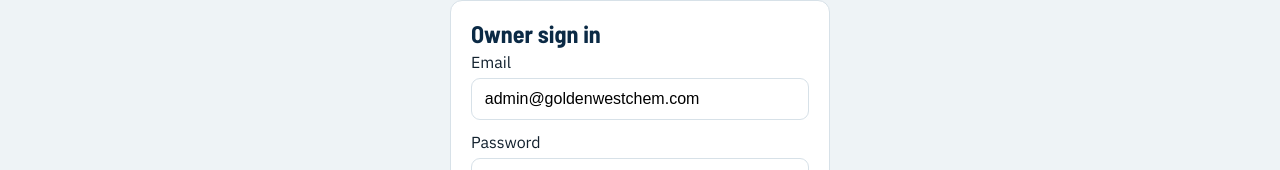
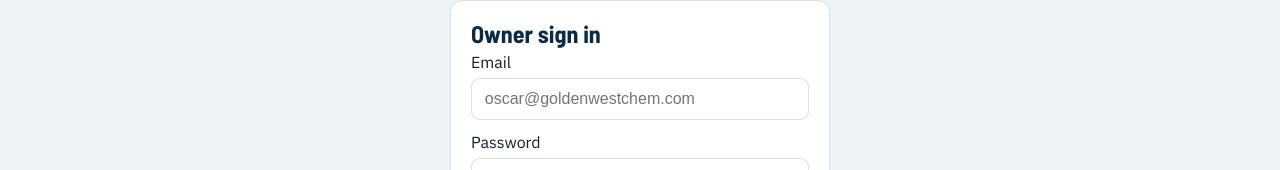
Before and after one commit to siamakk2/goldenwest-site, a website: page admin.html in a window 1280 px wide. Shown: the part 117-287 px from the top of the page. Drawn offline with nearby package versions, Linux system fonts and the light colour scheme.

Commit message:
Remove stale placeholder admin email from /admin login (Oscar is sole owner login)

```diff
--- a/admin.html
+++ b/admin.html
@@ -43,7 +43,7 @@
   <div class="card">
     <h2>Owner sign in</h2>
     <div class="msg" id="lmsg"></div>
-    <label>Email</label><input id="email" type="email" value="admin@goldenwestchem.com">
+    <label>Email</label><input id="email" type="email" placeholder="oscar@goldenwestchem.com">
     <label>Password</label><input id="pass" type="password">
     <button class="btn amber" id="loginBtn" style="width:100%">Sign in</button>
   </div>
```
